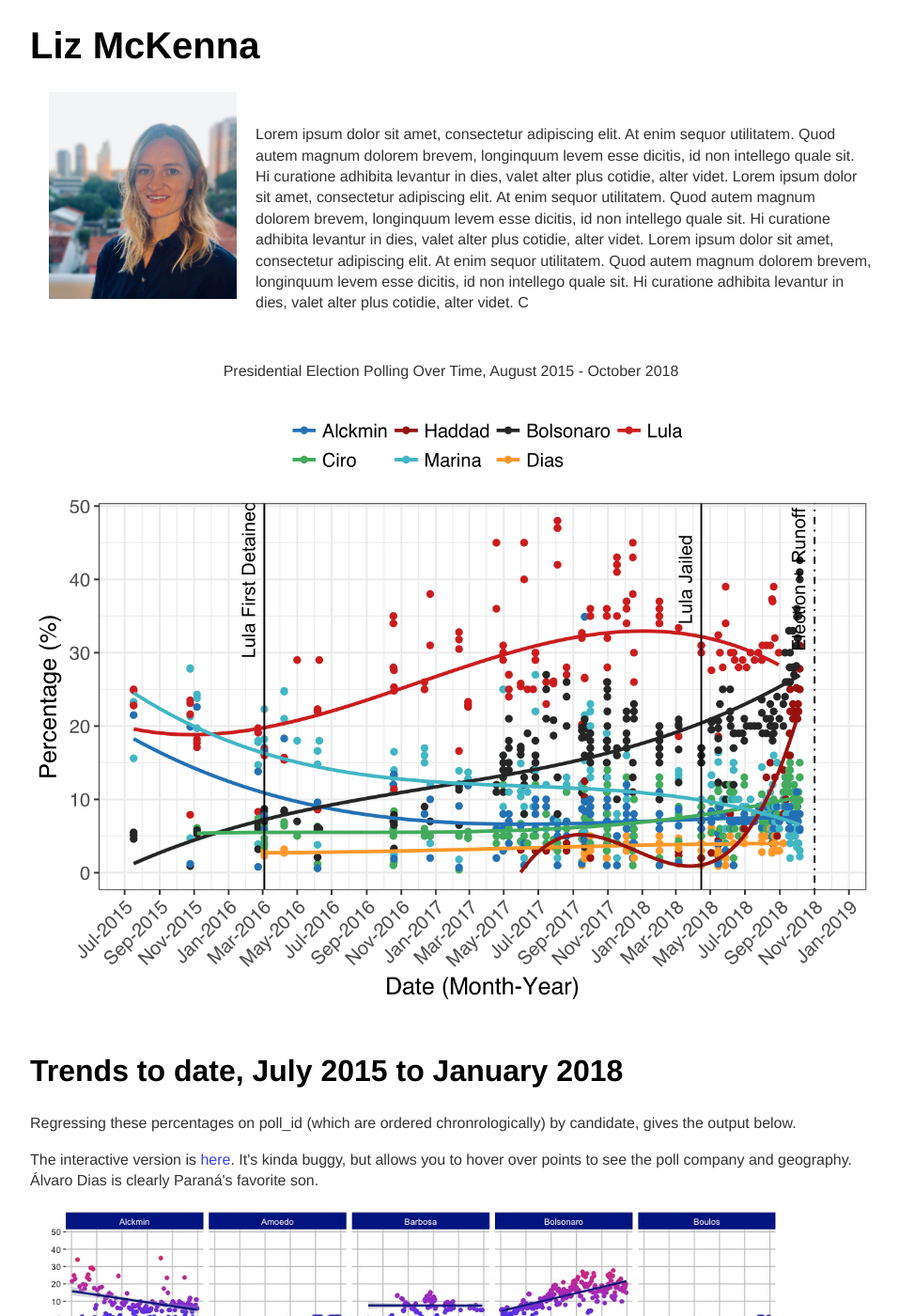
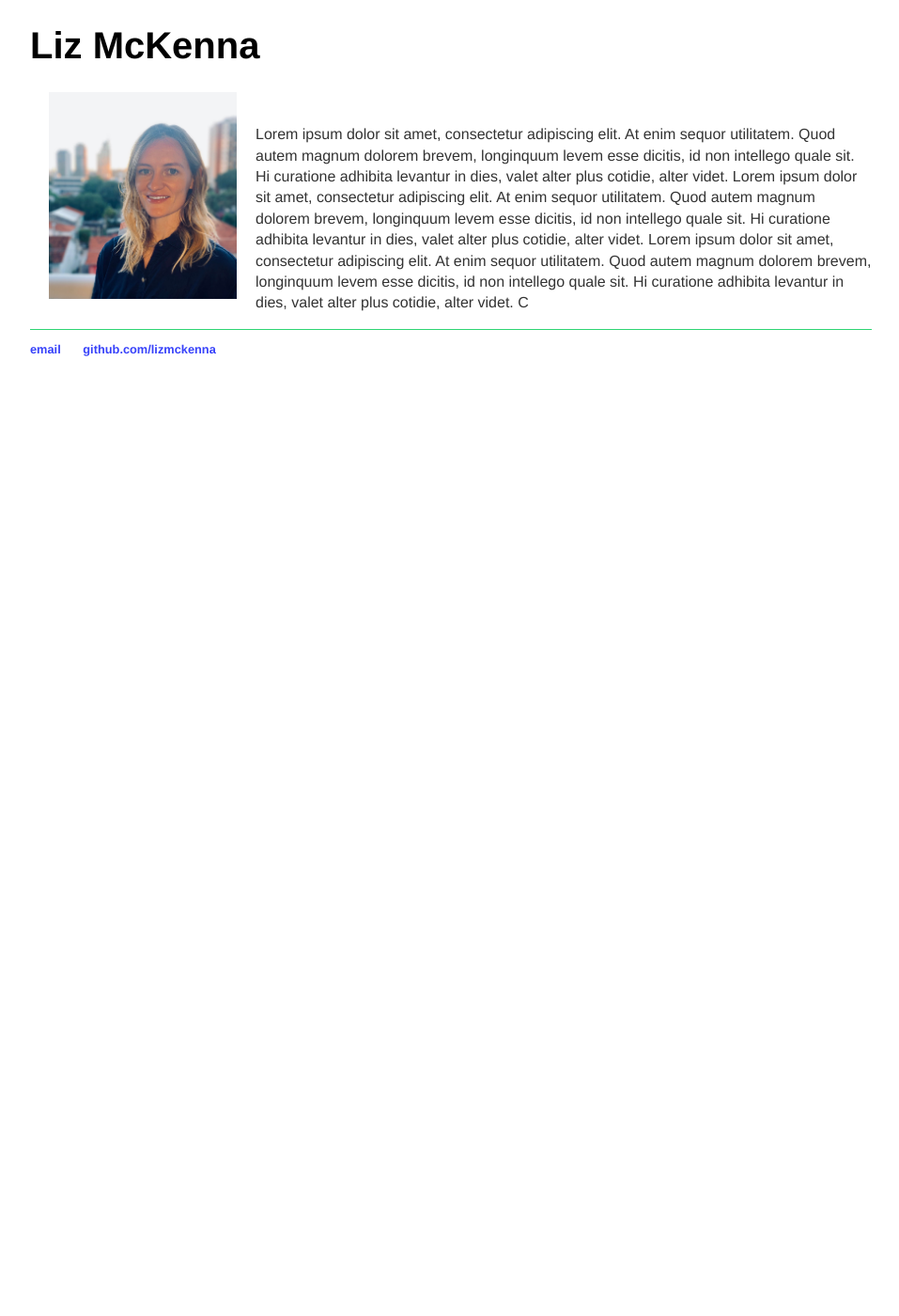
Before and after one commit to lizmckenna/elizabethmckenna.org, a Jekyll site: the page built from index.html, in a window 1280 px wide and 1400 px high, scrolled down 270 px. Shown: the whole window at 94% size, without its empty margins (160-1117 px from the left). Built offline with Jekyll 4.4.1, drawn with Linux system fonts in a browser that asks for light colours; after the commit the page ends 900 px from its top, so only the background shows below that.

Commit message:
Update index.html

```diff
--- a/index.html
+++ b/index.html
@@ -29,18 +29,4 @@ Lorem ipsum dolor sit amet, consectetur adipiscing elit. At enim sequor utilitat
 Lorem ipsum dolor sit amet, consectetur adipiscing elit. At enim sequor utilitatem. Quod autem magnum dolorem brevem, longinquum levem esse dicitis, id non intellego quale sit. Hi curatione adhibita levantur in dies, valet alter plus cotidie, alter videt. C
 </p>
 
-<br>
-<center>
-<p>Presidential Election Polling Over Time, August 2015 - October 2018</p>
-<img src="/images/2018-10-6-long.png" alt="HTML5 Icon" style="width:900px;height:650px;">
-	</center>
-<br>
-
-
-<h2> Trends to date, July 2015 to January 2018 </h2>
-<p> Regressing these percentages on poll_id (which are ordered chronrologically) by candidate, gives the output below.</p>
-<p> The interactive version is <a href="http://rpubs.com/lizmckenna/359463">here</a>. It's kinda buggy, but allows you to hover over points to see the poll company and geography. Álvaro Dias is clearly Paraná's favorite son.</p>
-<center>
-<img src="images/180210_facetwap.png" width="900px" height="auto" alt="hi" class="inline"/>
-</center>
 </div><!-- /.blurb -->
```
